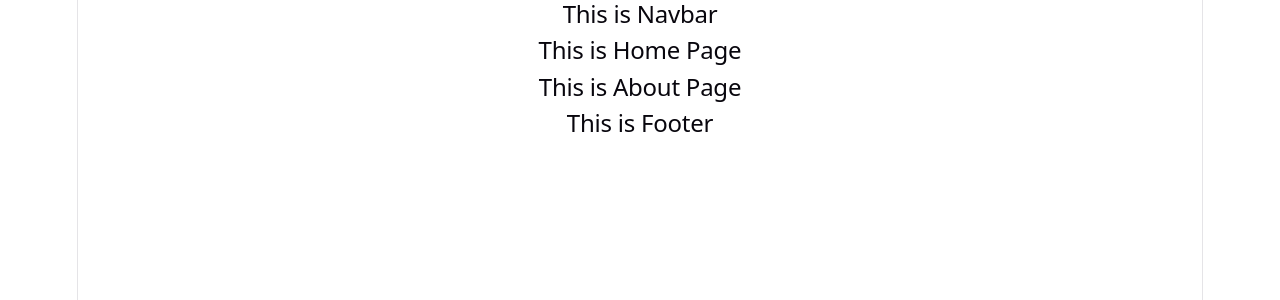
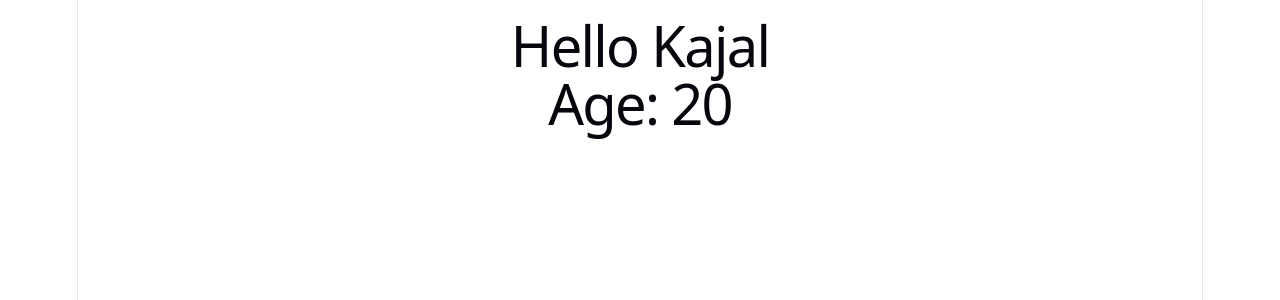
Before and after one commit to KajalKumari-2404/react-revision, a React (Vite) app in the folder react-revision/: page / in a window 1280 px wide. Shown: the top 300 px of the page. Built offline with nearby package versions, Linux system fonts and the light colour scheme.

Commit message:
Started React props topic

```diff
--- a/react-revision/src/App.jsx
+++ b/react-revision/src/App.jsx
@@ -31,23 +31,38 @@
 // export default App;
 
 
-import Navbar from "./Navbar";
-import Home from "./Home";
-import About from "./About";
-import Footer from "./Footer";
+// import Navbar from "./Navbar";
+// import Home from "./Home";
+// import About from "./About";
+// import Footer from "./Footer";
+
+// function App() {
+//   return (
+//     <div>
+//       <Navbar />
+//       <Home />
+//       <About />
+//       <Footer />
+//     </div>
+//   );
+// }
+
+// export default App;
+
+
+import User from "./User";
 
 function App() {
   return (
     <div>
-      <Navbar />
-      <Home />
-      <About />
-      <Footer />
+      <User name="Kajal" age={20} />
     </div>
   );
 }
 
 export default App;
+
+
 
 
 
--- /dev/null
+++ b/react-revision/src/User.jsx
@@ -0,0 +1,10 @@
+function User(props) {
+  return (
+    <div>
+      <h1>Hello {props.name}</h1>
+      <h1>Age: {props.age}</h1>
+    </div>
+  );
+}
+
+export default User;
```
